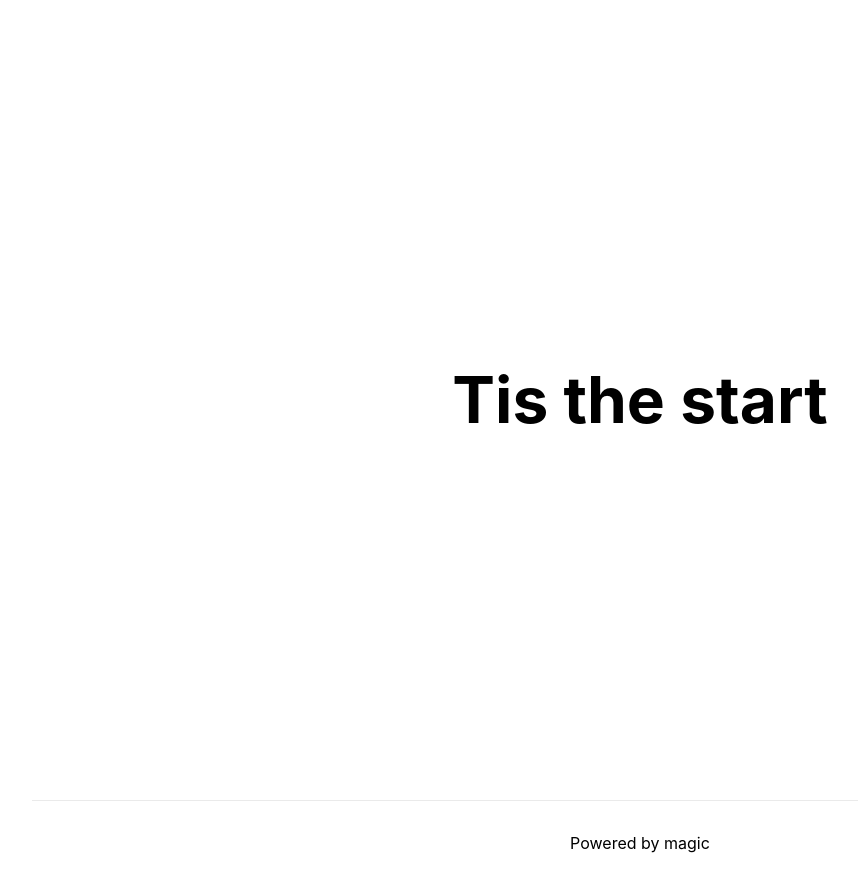
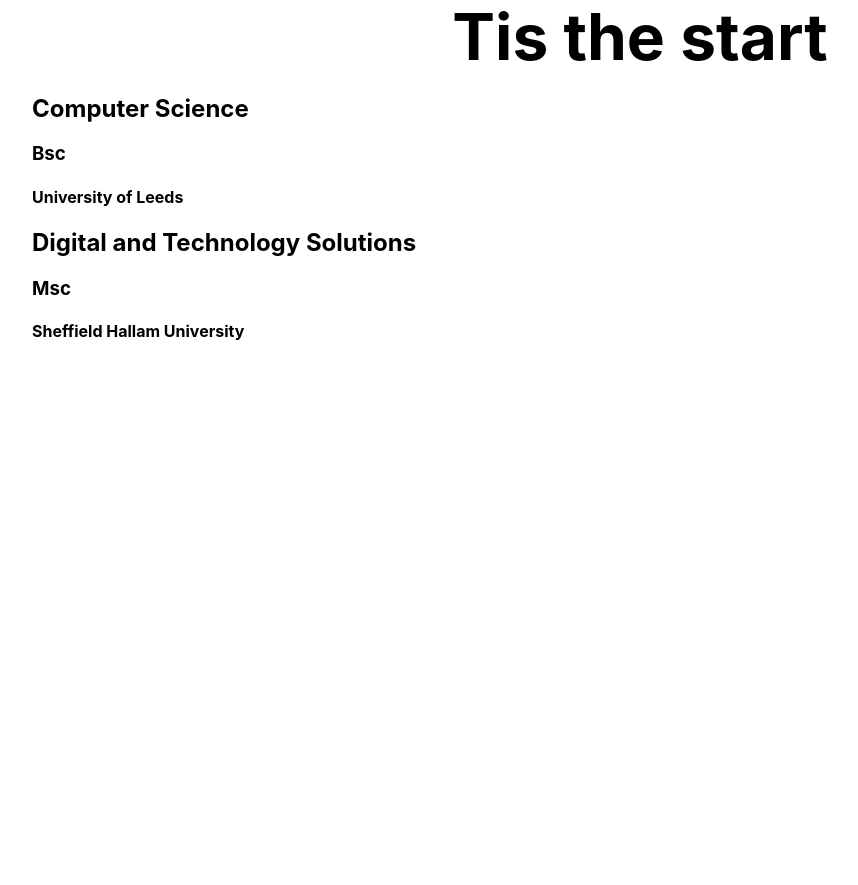
Before and after one commit to millsjoe/millsjoe.github.io, a Next.js app: page / in a window 1280 px wide. Shown: the whole page, without its empty margins (0-858 px from the left). After the commit the page ends 800 px from the top, so only its background shows below. Built offline with nearby package versions, Linux system fonts and the light colour scheme.

Commit message:
added some components

```diff
--- /dev/null
+++ b/pages/components/about/index.tsx
@@ -0,0 +1,11 @@
+import React from "react";
+import Education from "../education";
+
+const About = (
+) => {
+    return (
+        <Education />
+    )
+}
+
+export default React.memo(About)
--- /dev/null
+++ b/pages/components/education/index.tsx
@@ -0,0 +1,31 @@
+import React from "react";
+import Qualification from "./qualification";
+
+const Education = (
+) => {
+    return (
+
+        <div className="qualification__list">
+
+            <Qualification
+            school="University of Leeds"
+            grade="First"
+            degree="Computer Science"
+            degreeLevel="Bsc"
+            imgSrc="tbc"
+            />
+
+            <Qualification
+            school="Sheffield Hallam University"
+            grade="First"
+            degree="Digital and Technology Solutions"
+            degreeLevel="Msc"
+            imgSrc="tbc"
+            />
+        </div>
+
+
+    )
+}
+
+export default React.memo(Education)
--- /dev/null
+++ b/pages/components/education/qualification/index.tsx
@@ -0,0 +1,25 @@
+import React from "react";
+
+interface IQualifictation {
+    degree: string,
+    degreeLevel: string,
+    grade: string,
+    school: string,
+    imgSrc: string,
+
+}
+const Qualification = (
+    props: IQualifictation
+) => {
+    return (
+
+        <div className="qualification_object">
+            <h2>{props.degree}</h2>
+            <h3>{props.degreeLevel}</h3>
+            <h4>{props.school}</h4>
+        </div>
+    )
+
+}
+
+export default React.memo(Qualification)
--- /dev/null
+++ b/pages/components/header/index.tsx
@@ -0,0 +1,14 @@
+import React from "react";
+import styles from "../../../styles/Home.module.css"
+
+const Header = () => {
+    return (
+        <header className="header" >
+           <h1 className={styles.title}>
+          Tis the start
+        </h1>
+        </header>
+    )
+}
+
+export default React.memo(Header)
--- a/pages/index.tsx
+++ b/pages/index.tsx
@@ -1,32 +1,14 @@
 import type { NextPage } from 'next'
-import Head from 'next/head'
 import styles from '../styles/Home.module.css'
+import About from './components/about'
+import Header from './components/header'
 
+const test = "new"
 const Home: NextPage = () => {
   return (
     <div className={styles.container}>
-      <Head>
-        <title>millscodes</title>
-        <meta name="description" content="Generated by create next app ayy lmao" />
-        <link rel="icon" href="/favicon.ico" />
-      </Head>
-
-      <main className={styles.main}>
-        <h1 className={styles.title}>
-          Tis the start
-        </h1>
-
-      </main>
-
-      <footer className={styles.footer}>
-        <a
-          href="https://vercel.com?utm_source=create-next-app&utm_medium=default-template&utm_campaign=create-next-app"
-          target="_blank"
-          rel="noopener noreferrer"
-        >
-          Powered by magic
-        </a>
-      </footer>
+    <Header />
+    <About />
     </div>
   )
 }
```
Also changed, not shown: 1 other file (tests, documents, lock files or other folders).
